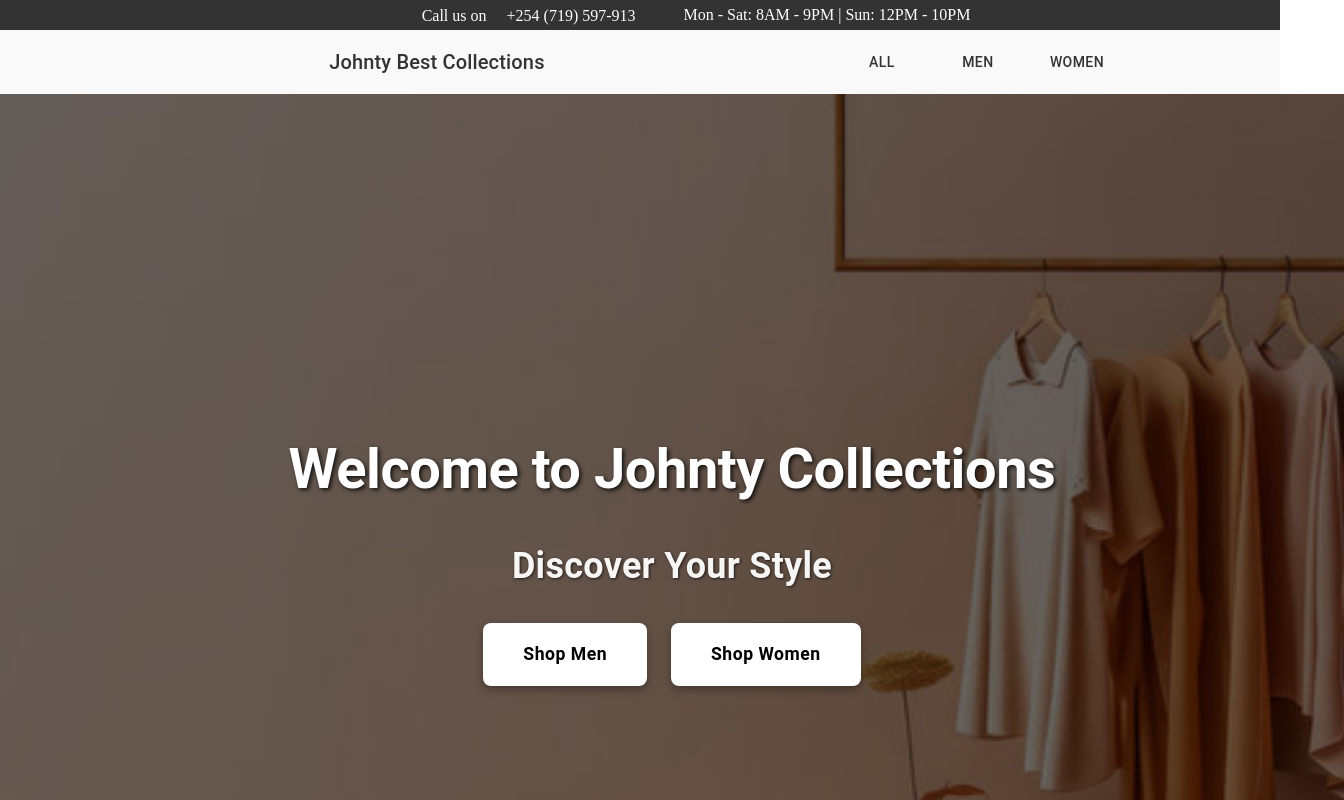
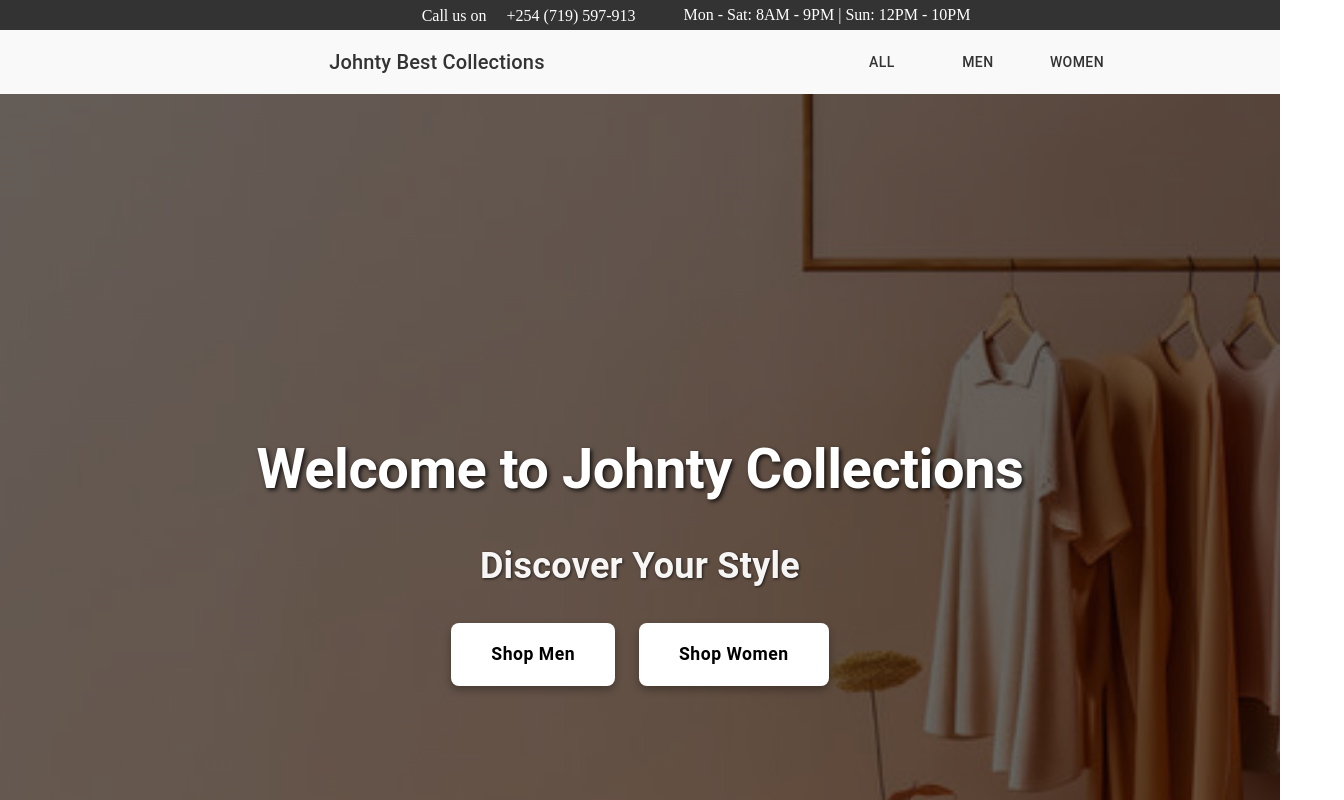
Before and after one commit to mosesmbuthia/jb-collections, a React (Vite) app: page / in a window 1280 px wide. Shown: the top 800 px of the page, 1344 px wide, since content can reach past the window. Built offline with nearby package versions, Linux system fonts and the light colour scheme; some icons are missing.

Commit message:
herosection update

```diff
--- a/src/components/herosection/herosection.jsx
+++ b/src/components/herosection/herosection.jsx
@@ -7,7 +7,7 @@ const HeroSection = () => {
     <Box
       sx={{
         height: { xs: "80vh", sm: "90vh", md: "100vh" },
-        width: "100%",
+        maxWidth: "100%" ,
         backgroundImage: `
           linear-gradient(to bottom, rgba(0, 0, 0, 0.6), rgba(0, 0, 0, 0.6)),
           url(${bgImag})`
```
